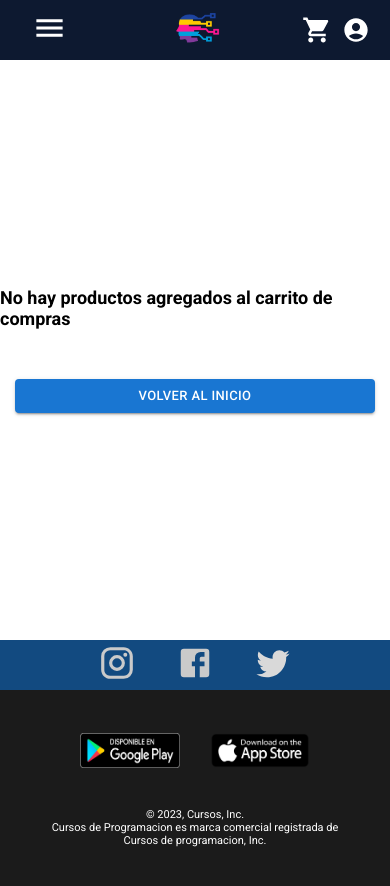
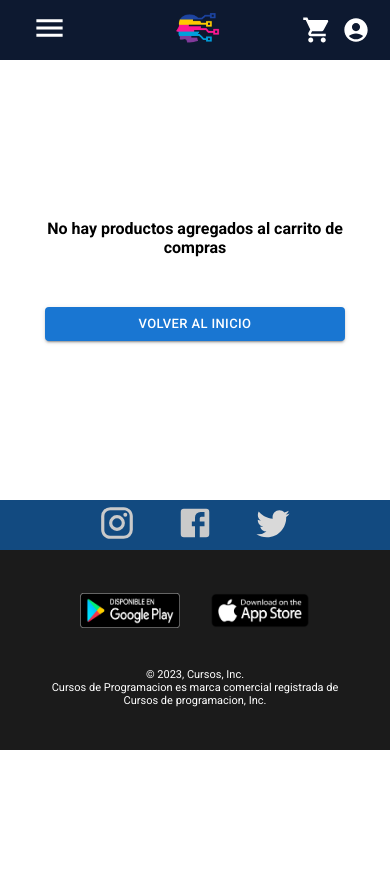
Before and after one commit to dalealpr/CursosProgramacion_ArcDesWeb_UMayor, a React (Vite) app: page /cart in a window 390 px wide. Shown: the top 886 px of the page. After the commit the page ends 844 px from the top, so only its background shows below. Built offline with nearby package versions, Linux system fonts and the light colour scheme; no server answers.

Commit message:
terminando carrito 2

```diff
--- a/src/pages/CartPage/CartPage.jsx
+++ b/src/pages/CartPage/CartPage.jsx
@@ -30,7 +30,7 @@ function CartPage() {
     ) : (
         <div className={styles.contCVacio}>
             <p className={styles.volverInP}>No hay productos agregados al carrito de compras</p>
-            <Link to={"/"}><Button variant="contained" sx={{ fontSize: '13px', width: '360px' }}>Volver al inicio</Button></Link>
+            <Link to={"/"}><Button variant="contained" sx={{ fontSize: '13px', width: '300px' }}>Volver al inicio</Button></Link>
         </div>
 
     )
--- a/src/pages/CartPage/CartPage.module.css
+++ b/src/pages/CartPage/CartPage.module.css
@@ -16,6 +16,7 @@
 }
 
 .contCVacio {
+    padding: 0px 40px;
     height: 580px;
     display: flex;
     flex-direction: column;
@@ -25,6 +26,7 @@
 }
 
 .volverInP {
+    text-align: center;
     font-size: 18px;
     font-weight: 700;
 }
@@ -37,4 +39,39 @@
         grid-template-columns: repeat(1, 1fr);
         width: 80%;
     }
+
+    .contCVacio {
+        padding: 0px 40px;
+        height: 500px;
+        display: flex;
+        flex-direction: column;
+        align-items: center;
+        justify-content: center;
+        gap: 50px;
+    }
 }
+
+/* -------------- 10250 px -------------- */
+@media screen and (max-width: 600px) {
+    .contCartElTot {
+        display: grid;
+        grid-template-columns: repeat(1, 1fr);
+        width: 80%;
+    }
+
+    .contCVacio {
+        padding: 0px 40px;
+        height: 440px;
+        display: flex;
+        flex-direction: column;
+        align-items: center;
+        justify-content: center;
+        gap: 50px;
+    }
+
+    .volverInP {
+        text-align: center;
+        font-size: 16px;
+        font-weight: 700;
+    }
+}
```
